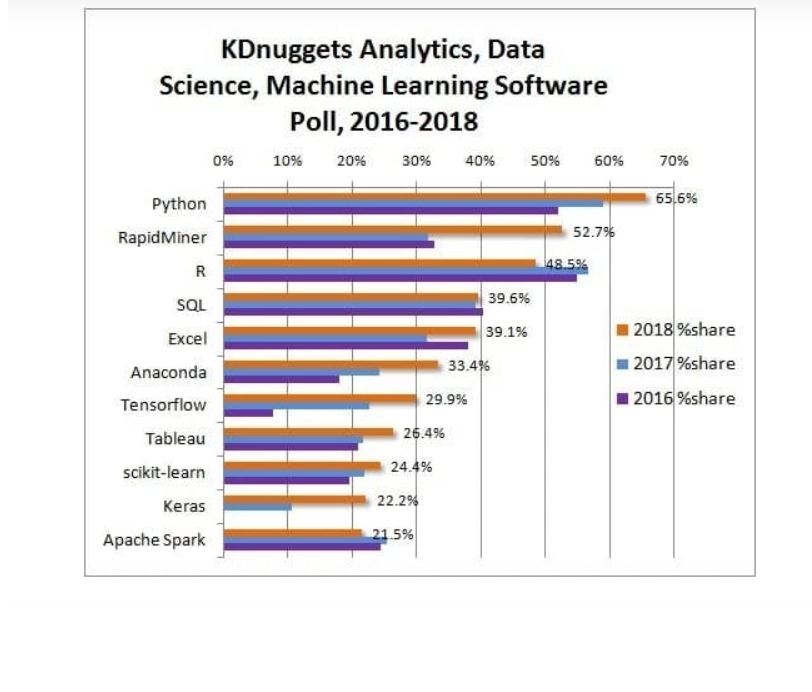
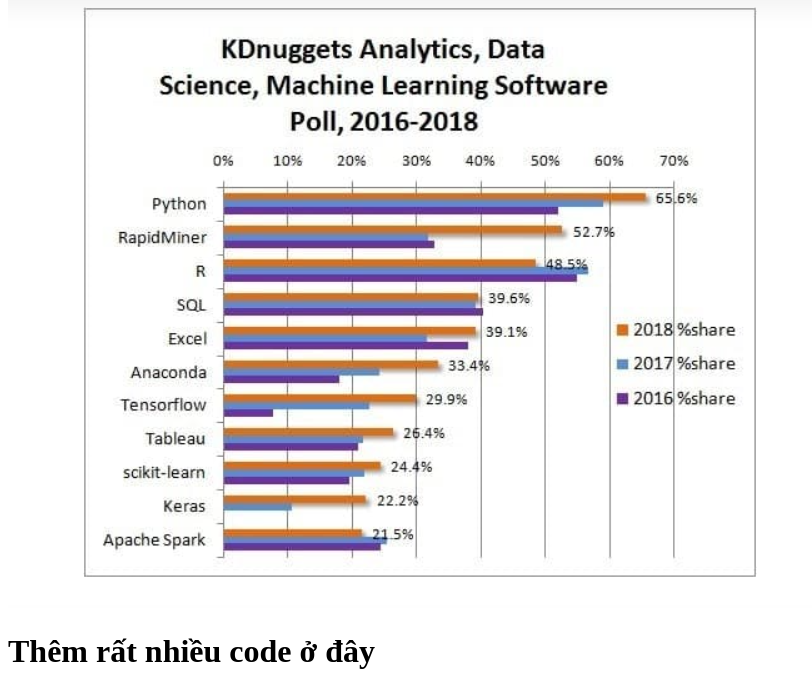
Before and after one commit to huynqh0101/HTML, a plain HTML site: page Html_test/bai8/br_hr.html in a window 1280 px wide. Shown: the part 741-1433 px from the top of the page, without its empty margins (0-812 px from the left). Before the commit the page ends 1361 px from the top, so only its background shows below. Drawn offline with Linux system fonts and the light colour scheme.

Commit message:
commit tesstttt

```diff
--- a/Html_test/bai8/br_hr.html
+++ b/Html_test/bai8/br_hr.html
@@ -50,5 +50,6 @@
     <img src="./anh3.png" alt="Cách khác" height="100" /> <br />
     <img src="../../Html_test/" alt="test2" /><br />
     <img src="/Html_test/bai8/img/anh1.png" alt="" />
+    <h1>Thêm rất nhiều code ở đây</h1>
   </body>
 </html>
```
